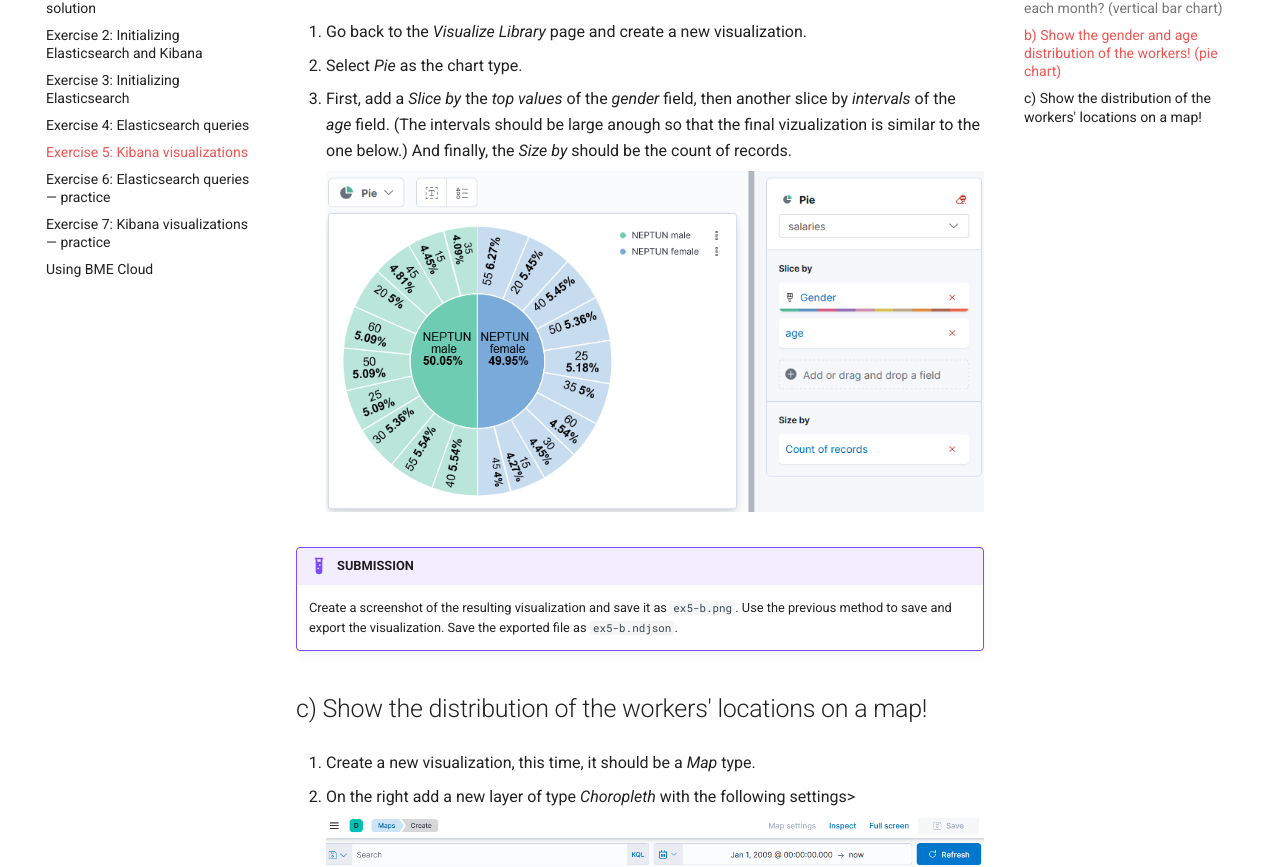
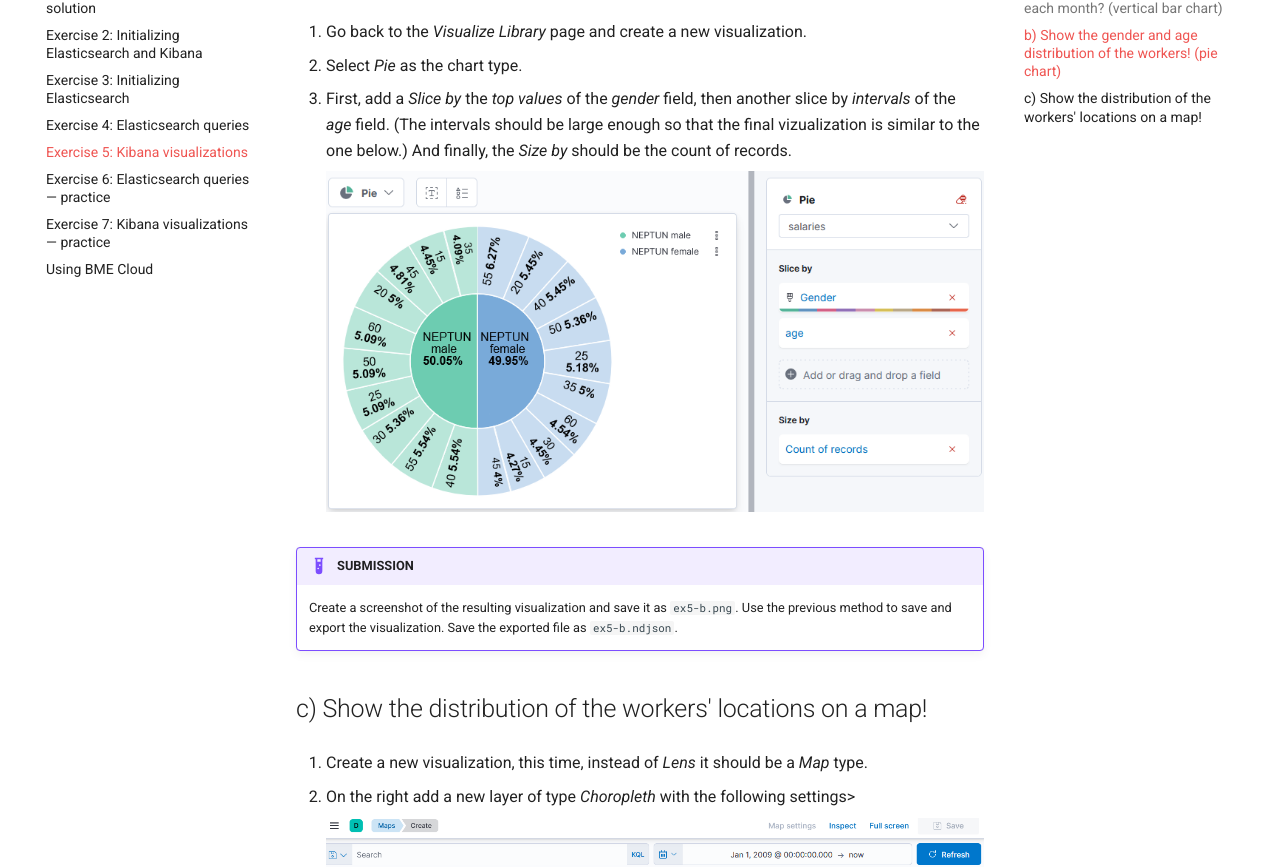
Before and after one commit to bi-labor/es-mssql, an MkDocs documentation site: the page built from docs/elasticsearch/exercise5.md, in a window 1280 px wide and 1400 px high, scrolled down 6348 px. Shown: the part 145-1012 px from the top of the window. Built offline with MkDocs 1.6.1 and Material for MkDocs 9.7.7, drawn with Linux system fonts in a browser that asks for light colours; comment, search, counter and statistics services are not loaded.

```diff
--- a/docs/elasticsearch/exercise5.md
+++ b/docs/elasticsearch/exercise5.md
@@ -74,7 +74,7 @@ Our first step is to tell _Kibana_ which indexes it should consider when creatin
 
 1. Select _Pie_ as the chart type.
 
-1. First, add a _Slice by_ the _top values_ of the _gender_ field, then another slice by _intervals_ of the _age_ field. (The intervals should be large anough so that the final vizualization is similar to the one below.) And finally, the _Size by_ should be the count of records.
+1. First, add a _Slice by_ the _top values_ of the _gender_ field, then another slice by _intervals_ of the _age_ field. (The intervals should be large enough so that the final vizualization is similar to the one below.) And finally, the _Size by_ should be the count of records.
 
     ![Kibana Buckets](images/kibana-b-properties.png)
 
@@ -83,7 +83,7 @@ Our first step is to tell _Kibana_ which indexes it should consider when creatin
 
 ## c) Show the distribution of the workers' locations on a map!
 
-1. Create a new visualization, this time, it should be a _Map_ type.
+1. Create a new visualization, this time, instead of _Lens_ it should be a _Map_ type.
 
 1. On the right add a new layer of type _Choropleth_ with the following settings>
 
```
Also changed, not shown: other parts of docs/elasticsearch/exercise5.md (+1 -1 lines), docs/pentaho/exercise2.md (+1 -1 lines), docs/pentaho/exercise5.md (+3 -2 lines), docs/pentaho/index.md (+1 -1 lines).
